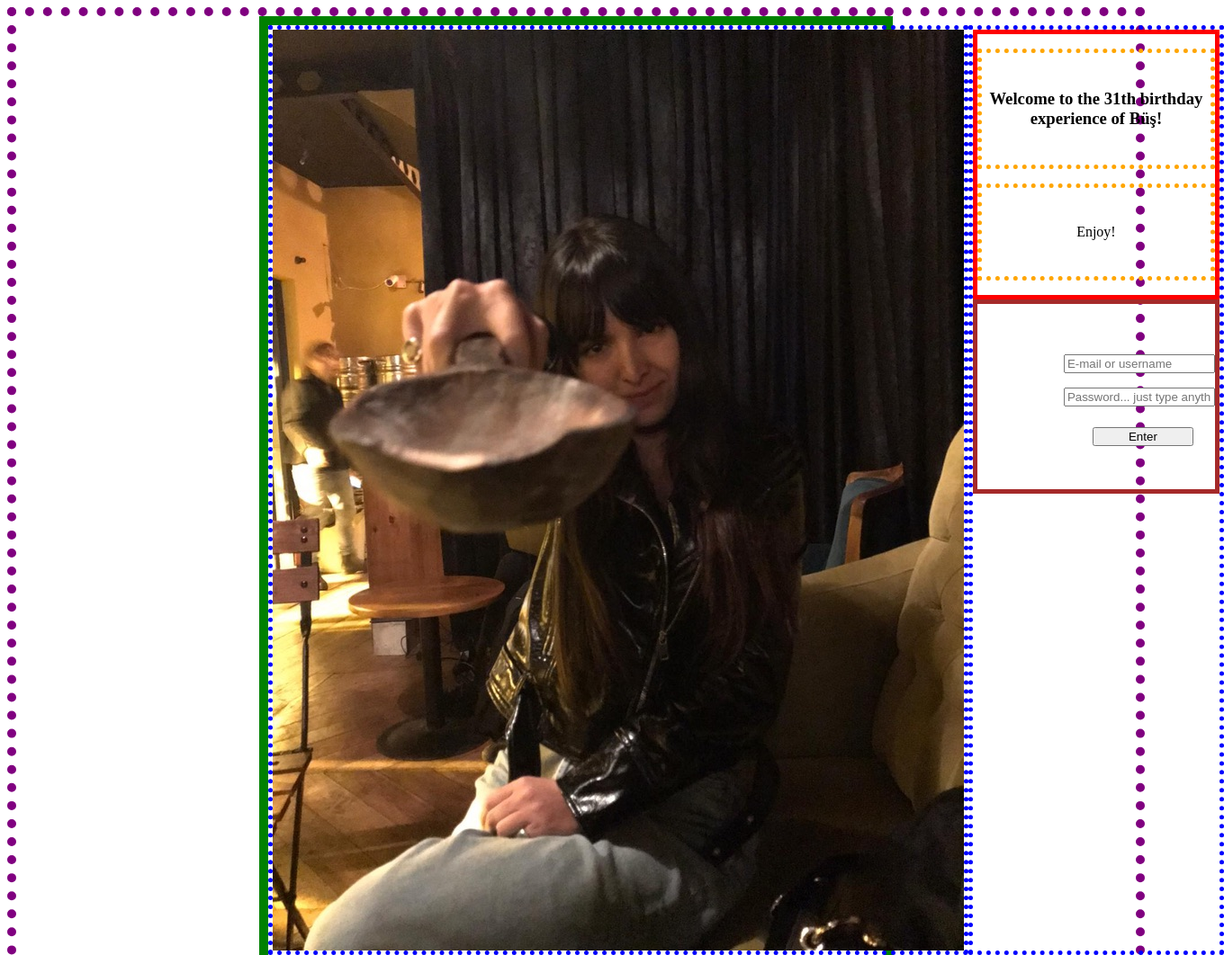
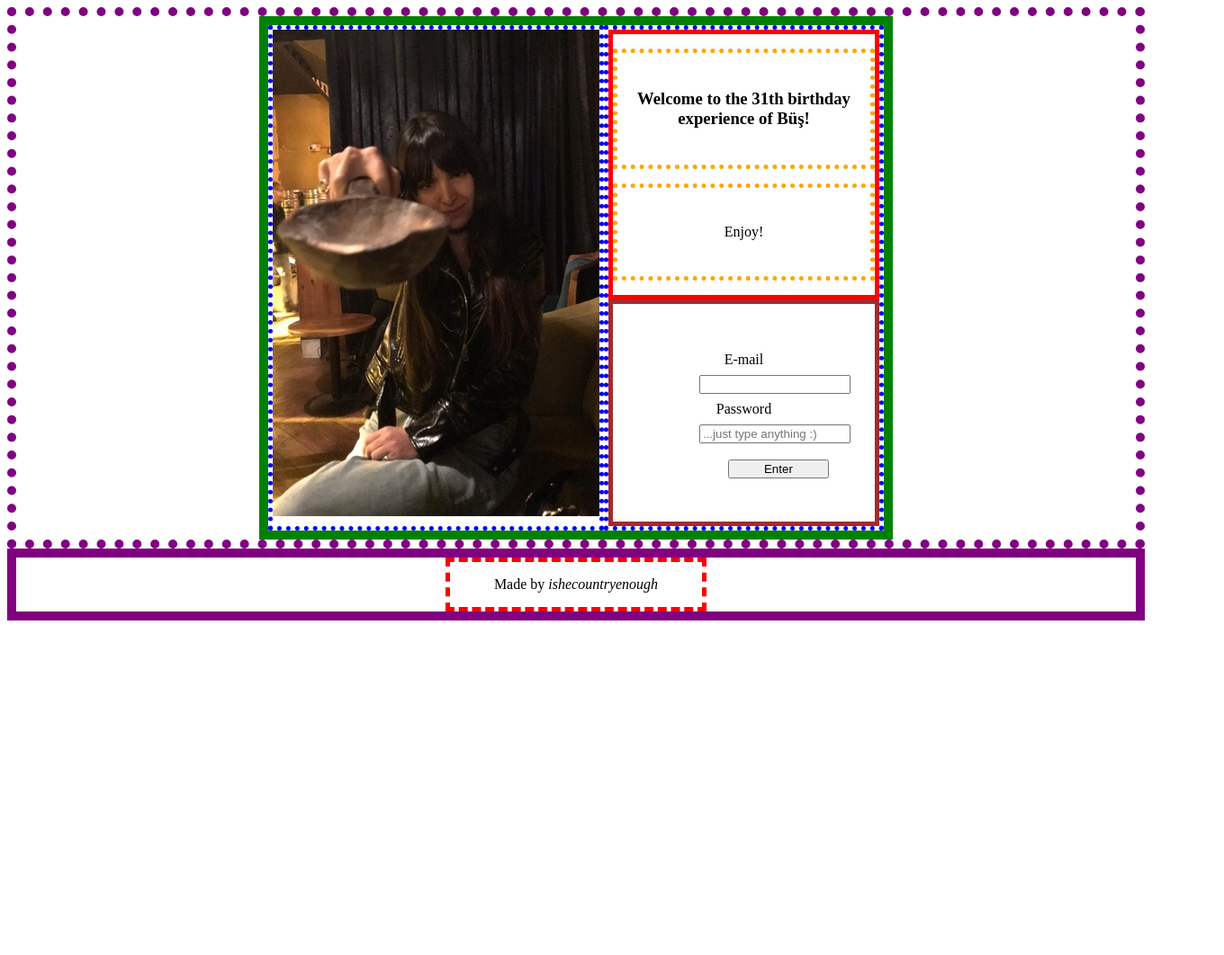
Before and after one commit to osmansagsoz/birthday-project, a website built with Parcel: page index.html in a window 1280 px wide. Shown: the top 1062 px of the page at 90% size, 1360 px wide, since content can reach past the window. After the commit the page ends 800 px from the top, so only its background shows below. Built offline with nearby package versions, Linux system fonts and the light colour scheme.

Commit message:
changes form design

```diff
--- a/index.html
+++ b/index.html
@@ -12,7 +12,7 @@
         <main>
             <article>
                 <div class="left">
-                    <img src="images/loginpage.jpeg" alt="Büşra welcomes you with a big spoon!">
+                    <img src="images/loginpage.jpg" alt="Büşra welcomes you with a big spoon!">
                 </div>
                 <div class="right">
                     <div class="header">
@@ -20,12 +20,10 @@
                         <p>Enjoy!</p>
                     </div>
                     <div class="form">
-                        <label>
-                            <input type="text" placeholder="E-mail or username">
-                        </label>
-                        <label>
-                            <input type="text" placeholder="Password... just type anything :)">
-                        </label>
+                        <label for="email">E-mail</label>
+                        <input type="text" id="email">
+                        <label for="password">Password</label>
+                        <input type="text" id="password" placeholder="...just type anything :)">
                         <button>Enter</button>
                     </div>
                 </div>
```
